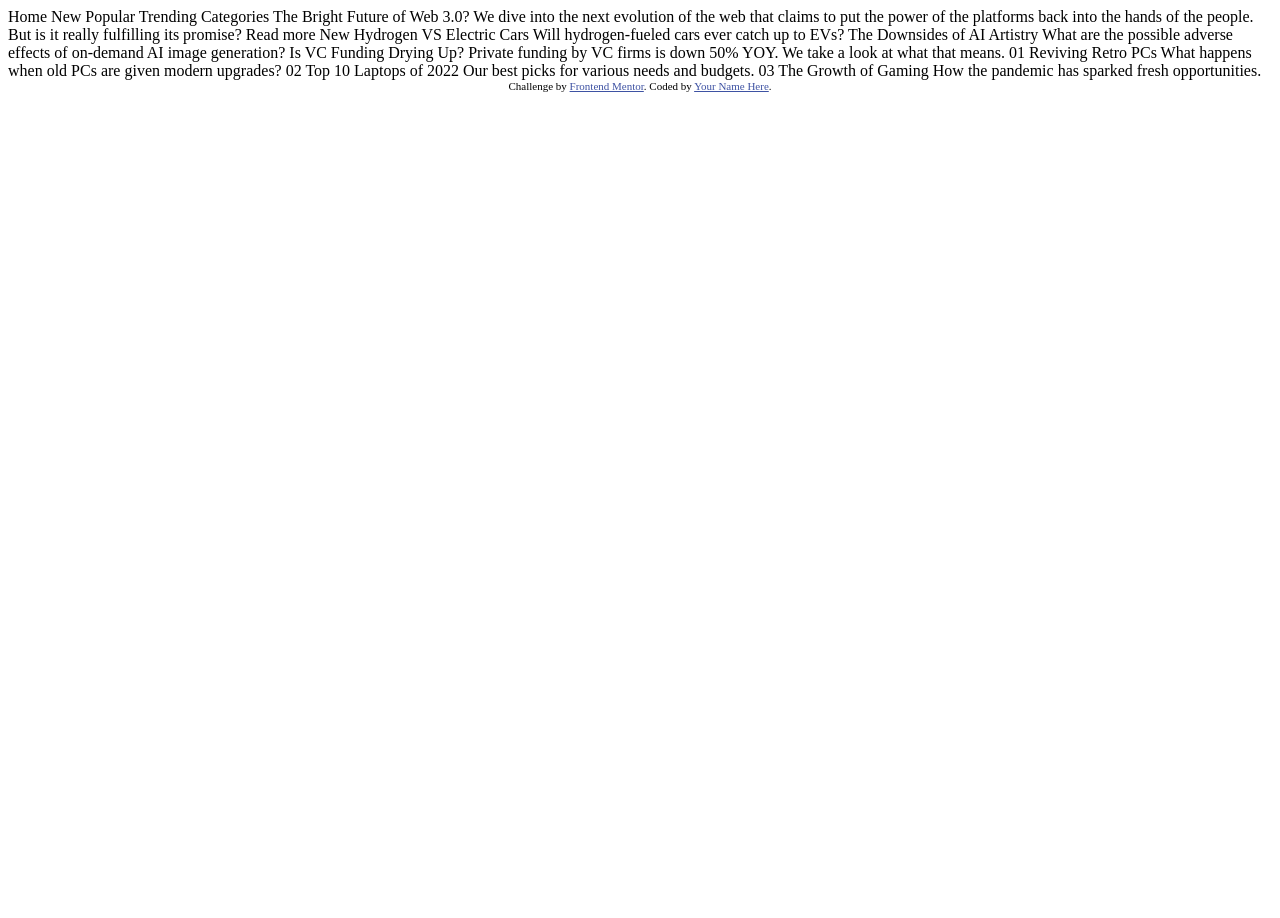
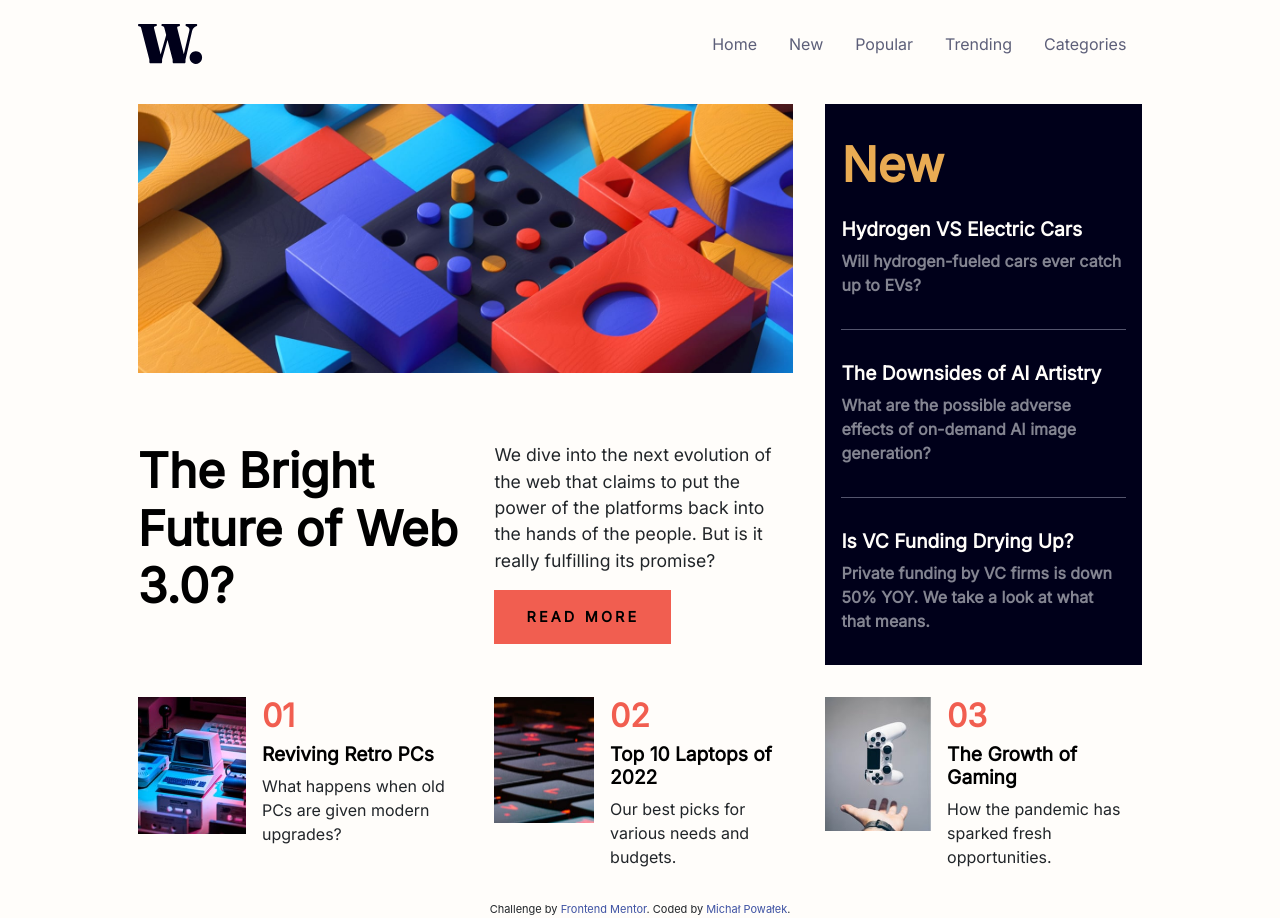
Before and after one commit to powalekm/FrontendMentor-News-Homepage-Main, a plain HTML site: page index.html in a window 1280 px wide. Before the commit the page ends 800 px from the top, so only its background shows below. Drawn offline with nearby package versions, Linux system fonts and the light colour scheme.

Commit message:
JavaScript implemented

```diff
--- a/index.html
+++ b/index.html
@@ -1,60 +1,151 @@
 <!DOCTYPE html>
 <html lang="en">
+
 <head>
   <meta charset="UTF-8">
-  <meta name="viewport" content="width=device-width, initial-scale=1.0"> <!-- displays site properly based on user's device -->
+  <meta name="viewport" content="width=device-width, initial-scale=1.0">
+  <link rel="icon" type="image/png" sizes="32x32" href="./assets/images/favicon-32x32.png">
+  <title>Frontend Mentor | News homepage</title>
+  <link href='https://fonts.googleapis.com/css?family=Inter' rel='stylesheet'>
+  <link rel="stylesheet" href="https://cdn.jsdelivr.net/npm/bootstrap@4.3.1/dist/css/bootstrap.min.css"
+    integrity="sha384-ggOyR0iXCbMQv3Xipma34MD+dH/1fQ784/j6cY/iJTQUOhcWr7x9JvoRxT2MZw1T" crossorigin="anonymous">
+  <link rel="stylesheet" href="styles.css">
+</head>
 
-  <link rel="icon" type="image/png" sizes="32x32" href="./assets/images/favicon-32x32.png">
+<body>
+  <!--Nav-bar-small-screen-->
+  <div id="menu-vertical">
+    <div class="nav-top-background">
+      <div class="nav-top">
+        <div class="right">
+          <img id="icon-menu-close" src="./assets/images/icon-menu-close.svg" alt="Logo" onclick="navDisplay()">
+        </div>
+        <div class="px-5">
+          <div class="d-flex flex-column">
+            <a class="nav" href="#" onclick="navDisplay()">Home</a>
+            <a class="nav" href="#" onclick="navDisplay()">New</a>
+            <a class="nav" href="#" onclick="navDisplay()">Popular</a>
+            <a class="nav" href="#" onclick="navDisplay()">Trending</a>
+            <a class="nav" href="#" onclick="navDisplay()">Categories</a>
+          </div>
+        </div>
+      </div>
+    </div>
+    </div>
 
-  <title>Frontend Mentor | News homepage</title>
 
-  <!-- Feel free to remove these styles or customise in your own stylesheet 👍 -->
-  <style>
-    .attribution { font-size: 11px; text-align: center; }
-    .attribution a { color: hsl(228, 45%, 44%); }
-  </style>
-</head>
-<body>
 
-  Home
-  New
-  Popular
-  Trending
-  Categories
+  <div class="col-xl-10 col-12 center">
+    <div class="grid-container">
+      <!--Nav-bar-->
+      <div class="item-header">
+        <div class="d-flex flex-row justify-content-between align-items-center">
+          <div>
+            <img src="./assets/images/logo.svg" alt="Logo">
+          </div>
+          <div id="menu-horizontal" class="d-flex flex-row">
+            <a class="nav" href="#">Home</a>
+            <a class="nav" href="#">New</a>
+            <a class="nav" href="#">Popular</a>
+            <a class="nav" href="#">Trending</a>
+            <a class="nav" href="#">Categories</a>
+          </div>
+          <div id="icon-menu">
+            <img class="nav-button" src="./assets/images/icon-menu.svg" onclick="navDisplay()">
+          </div>
+        </div>
+      </div>
 
-  The Bright Future of Web 3.0?
-
-  We dive into the next evolution of the web that claims to put the power of the platforms back into the hands of the people.
-  But is it really fulfilling its promise?
-
-  Read more
-
-  New
-
-  Hydrogen VS Electric Cars
-  Will hydrogen-fueled cars ever catch up to EVs?
-
-  The Downsides of AI Artistry
-  What are the possible adverse effects of on-demand AI image generation?
-
-  Is VC Funding Drying Up?
-  Private funding by VC firms is down 50% YOY. We take a look at what that means.
-
-  01
-  Reviving Retro PCs
-  What happens when old PCs are given modern upgrades?
-
-  02
-  Top 10 Laptops of 2022
-  Our best picks for various needs and budgets.
-
-  03
-  The Growth of Gaming
-  How the pandemic has sparked fresh opportunities.
-
+      <!--Picture-->
+      <div class="item-picture">
+        <img class="pb-3" src="./assets/images/image-web-3-desktop.jpg" alt="Logo">
+      </div>
+      <!--sidebar-->
+      <div class="item-sidebar">
+        <div class="d-flex flex-column p-3">
+          <div>
+            <h3 id="sidebar-header">New</h3>
+          </div>
+          <div>
+            <a href="#">
+              <h4>Hydrogen VS Electric Cars</h4>
+            </a>
+            <p>Will hydrogen-fueled cars ever catch up to EVs?</p>
+            <hr>
+          </div>
+          <div>
+            <a href="#">
+              <h4>The Downsides of AI Artistry</h4>
+            </a>
+            <p>What are the possible adverse effects of on-demand AI image generation?</p>
+            <hr>
+          </div>
+          <div>
+            <a href="#">
+              <h4>Is VC Funding Drying Up?</h4>
+            </a>
+            <p>Private funding by VC firms is down 50% YOY. We take a look at what that means.</p>
+          </div>
+        </div>
+      </div>
+      <!--news-->
+      <div class="item-news-top1">
+        <h2>The Bright Future of Web 3.0?</h2>
+      </div>
+      <div class="item-news-top2">
+        <p>We dive into the next evolution of the web that claims to put the power of the platforms back into
+          the hands of the people. But is it really fulfilling its promise?</p>
+        <button type="button" class="button">READ MORE</button>
+      </div>
+      <!--newsbottom-->
+      <div class="bottom-news item-news-bottom1 d-flex flex-row">
+        <div class="col-4 p-0">
+          <img src="./assets/images/image-retro-pcs.jpg" alt="Retro PC">
+        </div>
+        <div class="col-8 px-3">
+          <h3>01</h3>
+          <a href="#">
+            <h4>Reviving Retro PCs</h4>
+          </a>
+          <p>What happens when old PCs are given modern upgrades?</p>
+        </div>
+      </div>
+      <div class="bottom-news item-news-bottom2 d-flex flex-row">
+        <div class="col-4 p-0">
+          <img src="./assets/images/image-top-laptops.jpg" alt="Laptop">
+        </div>
+        <div class="col-8 px-3">
+          <h3>02</h3>
+          <a href="#">
+            <h4>Top 10 Laptops of 2022</h4>
+          </a>
+          <p>Our best picks for various needs and budgets.</p>
+        </div>
+      </div>
+      <div class="bottom-news item-news-bottom3 d-flex flex-row">
+        <div class="col-4 p-0">
+          <img src="./assets/images/image-gaming-growth.jpg" alt="Console pad">
+        </div>
+        <div class="col-8 px-3">
+          <h3>03</h3>
+          <a href="#">
+            <h4>The Growth of Gaming</h4>
+          </a>
+          <p>How the pandemic has sparked fresh opportunities.</p>
+        </div>
+      </div>
+    </div>
+  </div>
   <div class="attribution">
     Challenge by <a href="https://www.frontendmentor.io?ref=challenge" target="_blank">Frontend Mentor</a>.
-    Coded by <a href="#">Your Name Here</a>.
+    Coded by <a href="#">Michał Powałek</a>.
   </div>
+
+  <script src="https://ajax.googleapis.com/ajax/libs/jquery/3.7.1/jquery.min.js"></script>
+  <script src="https://cdn.jsdelivr.net/npm/bootstrap@4.3.1/dist/js/bootstrap.min.js"
+    integrity="sha384-JjSmVgyd0p3pXB1rRibZUAYoIIy6OrQ6VrjIEaFf/nJGzIxFDsf4x0xIM+B07jRM"
+    crossorigin="anonymous"></script>
+  <script src="index.js" charset="utf-8"></script>
 </body>
+
 </html>
--- /dev/null
+++ b/index.js
@@ -0,0 +1,4 @@
+// Used to toggle the menu on small screens when clicking on the menu button
+function navDisplay() {
+  $("#menu-vertical").toggle();
+}
--- /dev/null
+++ b/styles.css
@@ -0,0 +1,267 @@
+body {
+    max-width: 100vw;
+    background-color: hsl(36, 100%, 99%);
+}
+
+img {
+    max-width: 100%;
+}
+
+p {
+    font-family: 'Inter';
+    font-weight: 400;
+    font-size: 1rem;
+}
+
+.center {
+    margin: auto;
+}
+
+.right {
+    text-align: right;
+}
+
+.attribution {
+    font-size: 11px;
+    text-align: center;
+}
+
+.attribution a {
+    color: hsl(228, 45%, 44%);
+}
+
+.nav {
+    display: block;
+    text-decoration: none;
+    color: hsl(236, 13%, 42%);
+    font-family: 'Inter';
+    font-weight: 400;
+    font-size: 1rem;
+    padding: 1rem 1rem;
+}
+
+.nav:hover {
+    color: hsl(35, 77%, 62%);
+    text-decoration: none;
+}
+
+#icon-menu {
+    display: none;
+}
+
+#icon-menu-close {
+    cursor: pointer;
+    padding: 1.5rem 2rem;
+}
+
+.nav-button {
+    padding: 1rem 0rem;
+    cursor: pointer;
+}
+
+.nav-top-background {
+    background-color: rgba(0, 0, 0, 0.4);
+    width: 100vw;
+    height: 100vh;
+    top: 0;
+    left: 0;
+    position: fixed;
+    z-index: 1;
+}
+
+.nav-top{
+    background-color: rgb(255, 255, 255);
+    width: 70vw;
+    height: 100vh;
+    top: 0;
+    right: 0;
+    position: fixed;
+    z-index: 2;
+
+}
+
+#menu-vertical {
+    display: none;
+
+}
+
+.item-header a {
+    display: block;
+    text-decoration: none;
+    color: hsl(236, 13%, 42%);
+    font-family: 'Inter';
+    font-weight: 400;
+    font-size: 1rem;
+}
+
+.item-header a:hover {
+    color: hsl(35, 77%, 62%);
+}
+
+.item-header {
+    grid-area: header;
+}
+
+.item-picture {
+    grid-area: picture;
+}
+
+.item-sidebar {
+    background-color: hsl(240, 100%, 5%);
+    grid-area: sidebar;
+}
+
+.item-sidebar p {
+    color: hsl(236, 13%, 42%);
+}
+
+.item-sidebar a {
+    display: block;
+    text-decoration: none;
+}
+
+.item-sidebar a:hover h4 {
+    text-decoration: none;
+    color: hsl(35, 77%, 62%);
+}
+
+#sidebar-header {
+    font-size: 3rem;
+    font-weight: 700;
+    color: hsl(35, 77%, 62%);
+    padding: 1rem 0;
+}
+
+hr {
+    background-color: hsl(236, 13%, 42%);
+    margin: 2rem 0;
+}
+
+.item-news-top1 {
+    grid-area: news-top1;
+}
+
+.item-news-top1 h2 {
+    color: hsl(0, 0%, 0%);
+    font-family: 'Inter';
+    font-weight: 800;
+    font-size: 3rem;
+}
+
+.item-news-top2 p {
+    font-size: 1.1rem;
+}
+
+.button {
+    background-color: hsl(5, 85%, 63%);
+    color: black;
+    border: none;
+    padding: 1rem 2rem;
+    text-align: center;
+    text-decoration: none;
+    display: inline-block;
+    font-family: 'Inter';
+    font-size: 0.9rem;
+    font-weight: 700;
+    letter-spacing: 0.2rem;
+    cursor: pointer;
+}
+
+button:hover {
+    background-color: hsl(0, 0%, 0%);
+    color: rgb(255, 255, 255);
+}
+
+.item-sidebar h3 {
+    color: hsl(0, 0%, 0%);
+    font-family: 'Inter';
+    font-weight: 800;
+    font-size: 1rem;
+}
+
+.item-sidebar h4 {
+    color: hsl(36, 100%, 99%);
+    font-family: 'Inter';
+    font-weight: 800;
+    font-size: 1.2rem;
+}
+
+.item-sidebar p {
+    color: hsl(235, 6%, 54%);
+    font-size: 1rem;
+    font-weight: 800;
+}
+
+.item-news-bottom1 {
+    grid-area: news-bottom1;
+}
+
+.item-news-bottom2 {
+    grid-area: news-bottom2;
+}
+
+.item-news-bottom3 {
+    grid-area: news-bottom3;
+}
+
+.bottom-news img {
+    max-width: 100%;
+    height: auto;
+}
+
+.bottom-news h3 {
+    color: hsl(5, 85%, 63%);
+    font-family: 'Inter';
+    font-weight: 800;
+    font-size: 2rem;
+}
+
+.bottom-news a {
+    display: block;
+    text-decoration: none;
+}
+
+.bottom-news h4 {
+    color: hsl(0, 0%, 0%);
+    font-family: 'Inter';
+    font-weight: 800;
+    font-size: 1.2rem;
+}
+
+.bottom-news a:hover h4 {
+    color: hsl(5, 85%, 63%);
+}
+
+.grid-container {
+    display: grid;
+    grid-template-areas:
+        "header header header "
+        "picture picture sidebar"
+        "news-top1 news-top2 sidebar"
+        "news-bottom1 news-bottom2 news-bottom3";
+    gap: 2rem;
+    padding: 1rem;
+}
+
+@media (max-width: 992px) {
+    .grid-container {
+        display: grid;
+        grid-template-areas:
+            "header"
+            "picture"
+            "news-top1"
+            "news-top2"
+            "sidebar"
+            "news-bottom1"
+            "news-bottom2"
+            "news-bottom3";
+        padding: 1rem;
+    }
+
+    #menu-horizontal {
+        display: none !important;
+    }
+
+    #icon-menu {
+        display: block;
+    }
```
